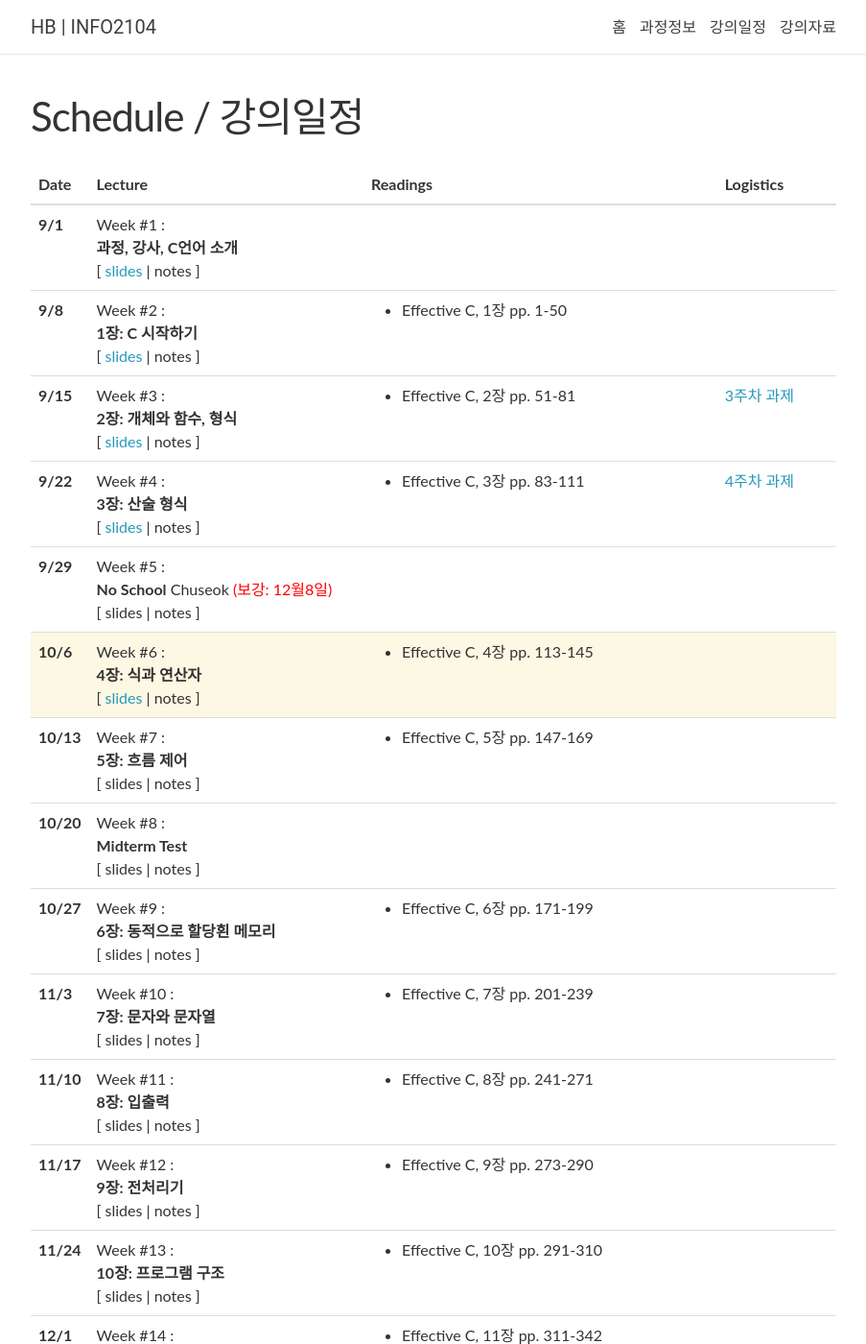
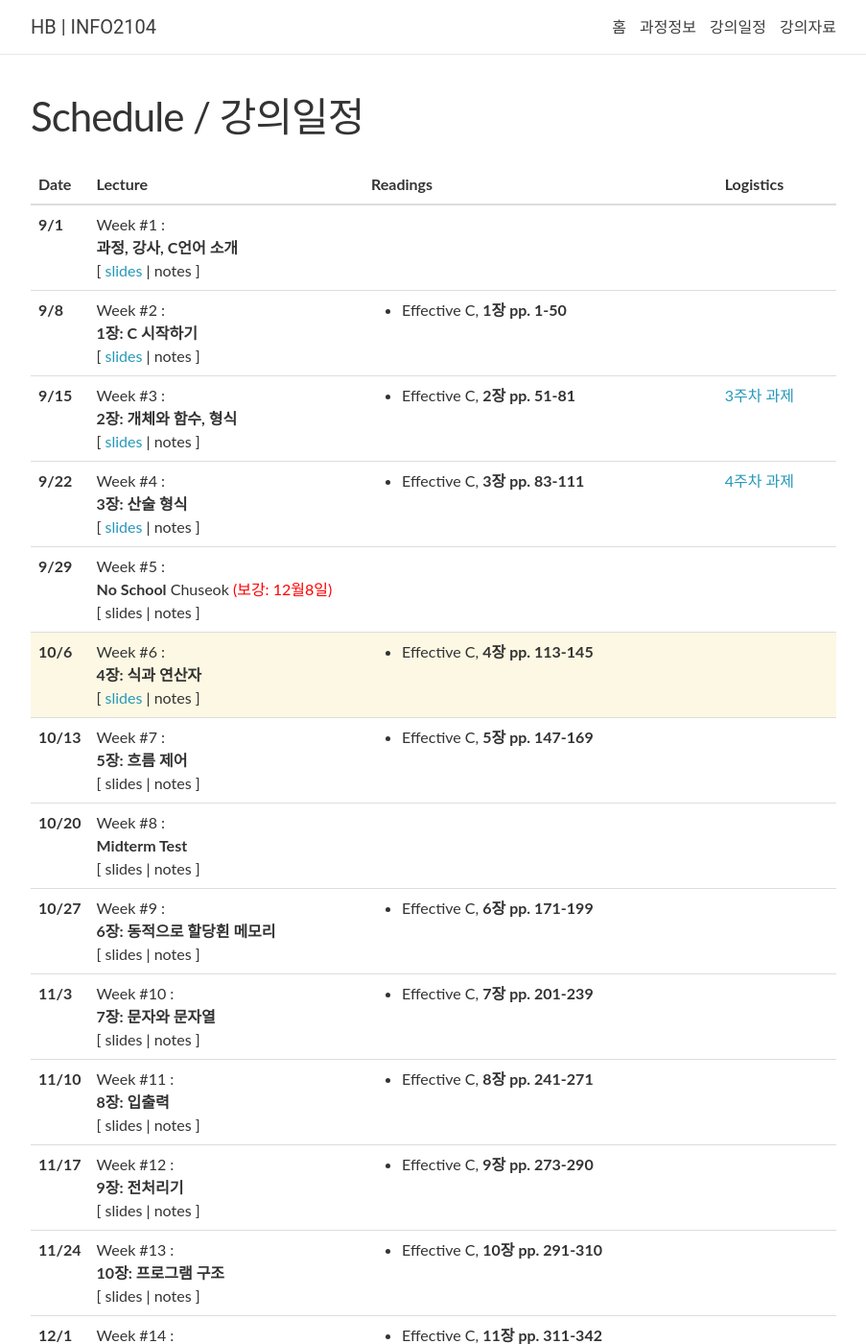
Before and after one commit to 2023-aaronkr/hb-c, a Jekyll site: the page built from _pages/lectures.md, in a window 1280 px wide and 1400 px high. Shown: the whole window at 96% size, without its empty margins (188-1091 px from the left). Built offline with Jekyll 4.4.1, drawn with Linux system fonts in a browser that asks for light colours; nearby versions of some CDN libraries; comment, search, counter and statistics services are not loaded.

```diff
--- a/_data/lectures.yml
+++ b/_data/lectures.yml
@@ -11,7 +11,7 @@
   title: >
     <strong>1장: C 시작하기</strong>
   slides: "https://docs.google.com/presentation/d/1QJSRsi_EfGGg5VXD3RJNvrNu-PPicD0FI_Hso7LUTZw/edit?usp=sharing"
-  readings: Effective C, 1장 pp. 1-50
+  readings: Effective C, <strong>1장 pp. 1-50</strong>
   logistics:
 
 - date: 9/15
@@ -19,7 +19,7 @@
   title: >
     <strong>2장: 개체와 함수, 형식</strong>
   slides: "https://docs.google.com/presentation/d/1Lc9PPqllqBKdVkJpFgYEStOzMvSfbHkxbD-Qcs8YPA0/edit?usp=sharing"
-  readings: Effective C, 2장 pp. 51-81
+  readings: Effective C, <strong>2장 pp. 51-81</strong>
   logistics: >
     <a href="https://classroom.github.com/a/jIHGvihm">3주차 과제</a>
 
@@ -28,7 +28,7 @@
   title: >
     <strong>3장: 산술 형식</strong>
   slides: "https://docs.google.com/presentation/d/1Q553yZIwS74CQVVjLVKeth-bbHW173E7proCZWUr8PM/edit?usp=sharing"
-  readings: Effective C, 3장 pp. 83-111
+  readings: Effective C, <strong>3장 pp. 83-111</strong>
   logistics: >
     <a href="https://classroom.github.com/a/T5Pf7S5z">4주차 과제</a>
 
@@ -45,7 +45,7 @@
   title: >
     <strong>4장: 식과 연산자</strong>
   slides: "https://docs.google.com/presentation/d/1BHuRgvEzR1LXd2Q3Y_4aGK_-i2mCuRlMEujbt_zcNHw/edit?usp=sharing"
-  readings: Effective C, 4장 pp. 113-145
+  readings: Effective C, <strong>4장 pp. 113-145</strong>
   logistics:
 
 - date: 10/13
@@ -53,7 +53,7 @@
   title: >
     <strong>5장: 흐름 제어</strong>
   slides:
-  readings: Effective C, 5장 pp. 147-169
+  readings: Effective C, <strong>5장 pp. 147-169</strong>
   logistics:
 
 - date: 10/20
@@ -66,7 +66,7 @@
   title: >
     <strong>6장: 동적으로 할당횐 메모리</strong>
   slides:
-  readings: Effective C, 6장 pp. 171-199
+  readings: Effective C, <strong>6장 pp. 171-199</strong>
   logistics:
 
 - date: 11/3
@@ -74,7 +74,7 @@
   title: >
     <strong>7장: 문자와 문자열</strong>
   slides:
-  readings: Effective C, 7장 pp. 201-239
+  readings: Effective C, <strong>7장 pp. 201-239</strong>
   logistics:
 
 - date: 11/10
@@ -82,7 +82,7 @@
   title: >
     <strong>8장: 입출력</strong>
   slides:
-  readings: Effective C, 8장 pp. 241-271
+  readings: Effective C, <strong>8장 pp. 241-271</strong>
   logistics:
 
 - date: 11/17
@@ -90,7 +90,7 @@
   title: >
     <strong>9장: 전처리기</strong>
   slides:
-  readings: Effective C, 9장 pp. 273-290
+  readings: Effective C, <strong>9장 pp. 273-290</strong>
   logistics:
 
 - date: 11/24
@@ -98,7 +98,7 @@
   title: >
     <strong>10장: 프로그램 구조</strong>
   slides:
-  readings: Effective C, 10장 pp. 291-310
+  readings: Effective C, <strong>10장 pp. 291-310</strong>
   logistics:
 
 - date: 12/1
@@ -106,7 +106,7 @@
   title: >
     <strong>11장: 디버깅과 테스트, 분석</strong>
   slides:
-  readings: Effective C, 11장 pp. 311-342
+  readings: Effective C, <strong>11장 pp. 311-342</strong>
   logistics:
 
 - date: 12/8 (５주차 보강)
```
